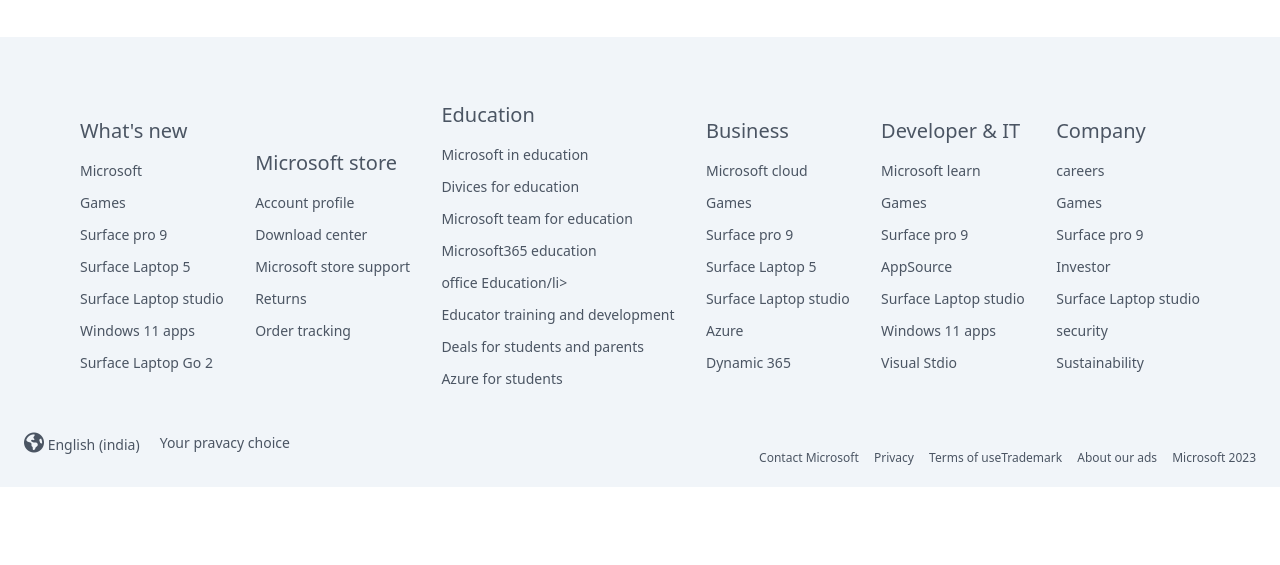
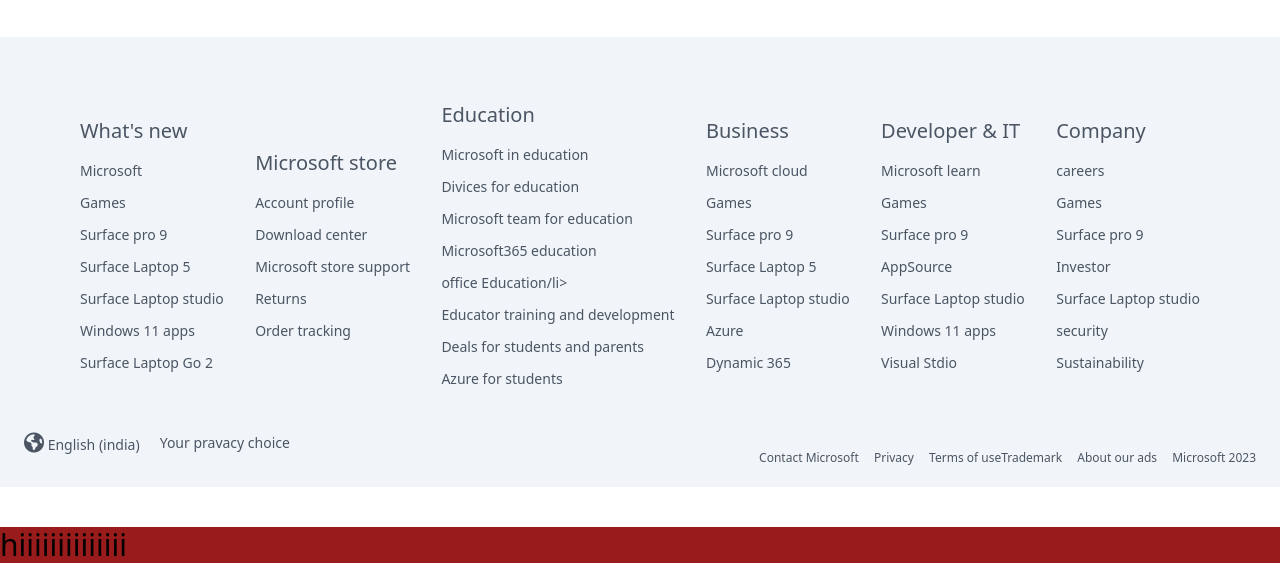
Before and after one commit to RoshanPatle/microsoft-clone, a website: page index.html in a window 1280 px wide. Shown: the part 2693-3258 px from the top of the page. Before the commit the page ends 3220 px from the top, so only its background shows below. Drawn offline with nearby package versions, Linux system fonts and the light colour scheme.

```diff
--- a/index.html
+++ b/index.html
@@ -307,5 +307,8 @@
 
 </div>
 
+
+<div class="text-3xl bg-red-800"> hiiiiiiiiiiiiii</div>
+
 </body>
 </html>
```
